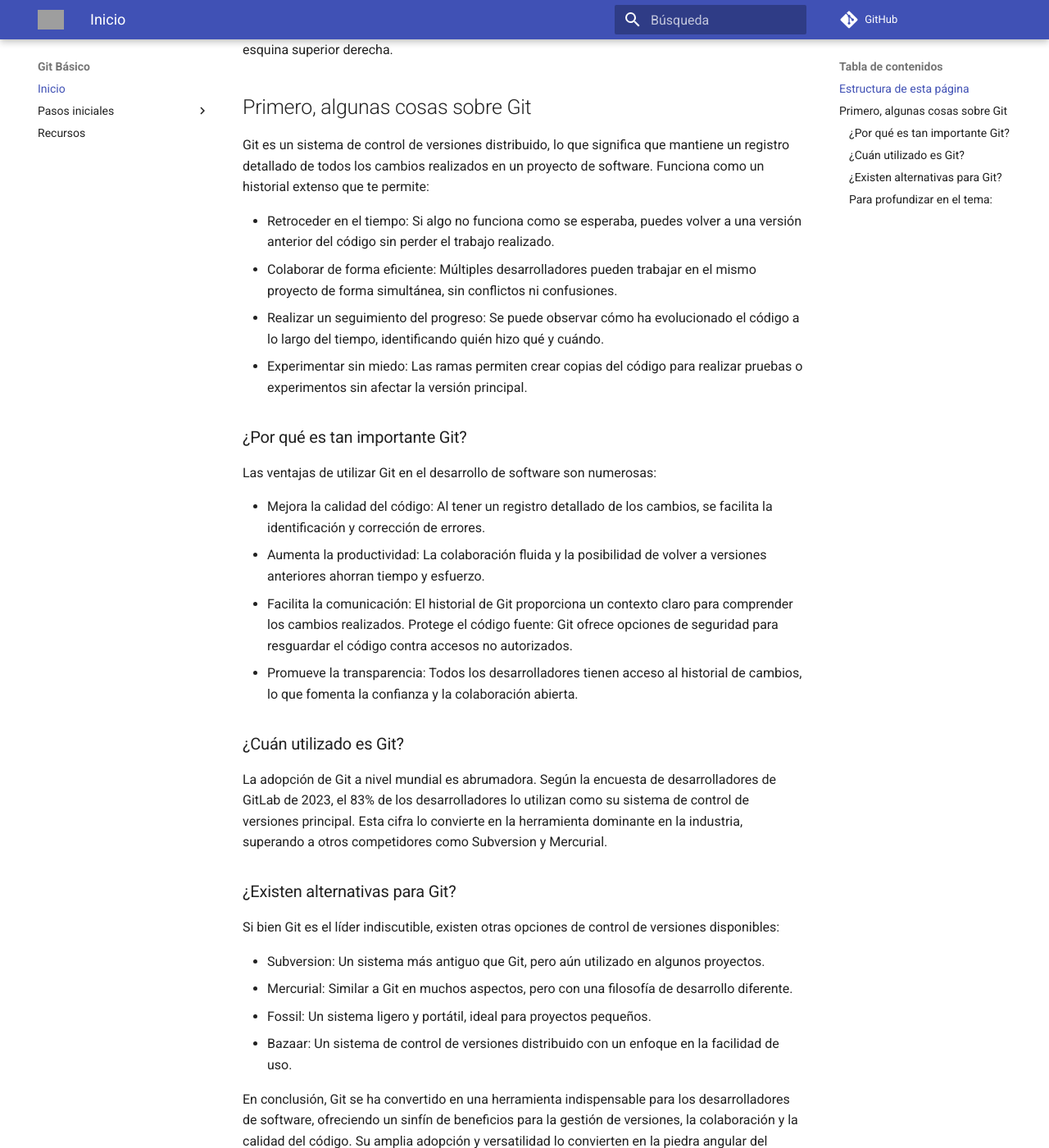
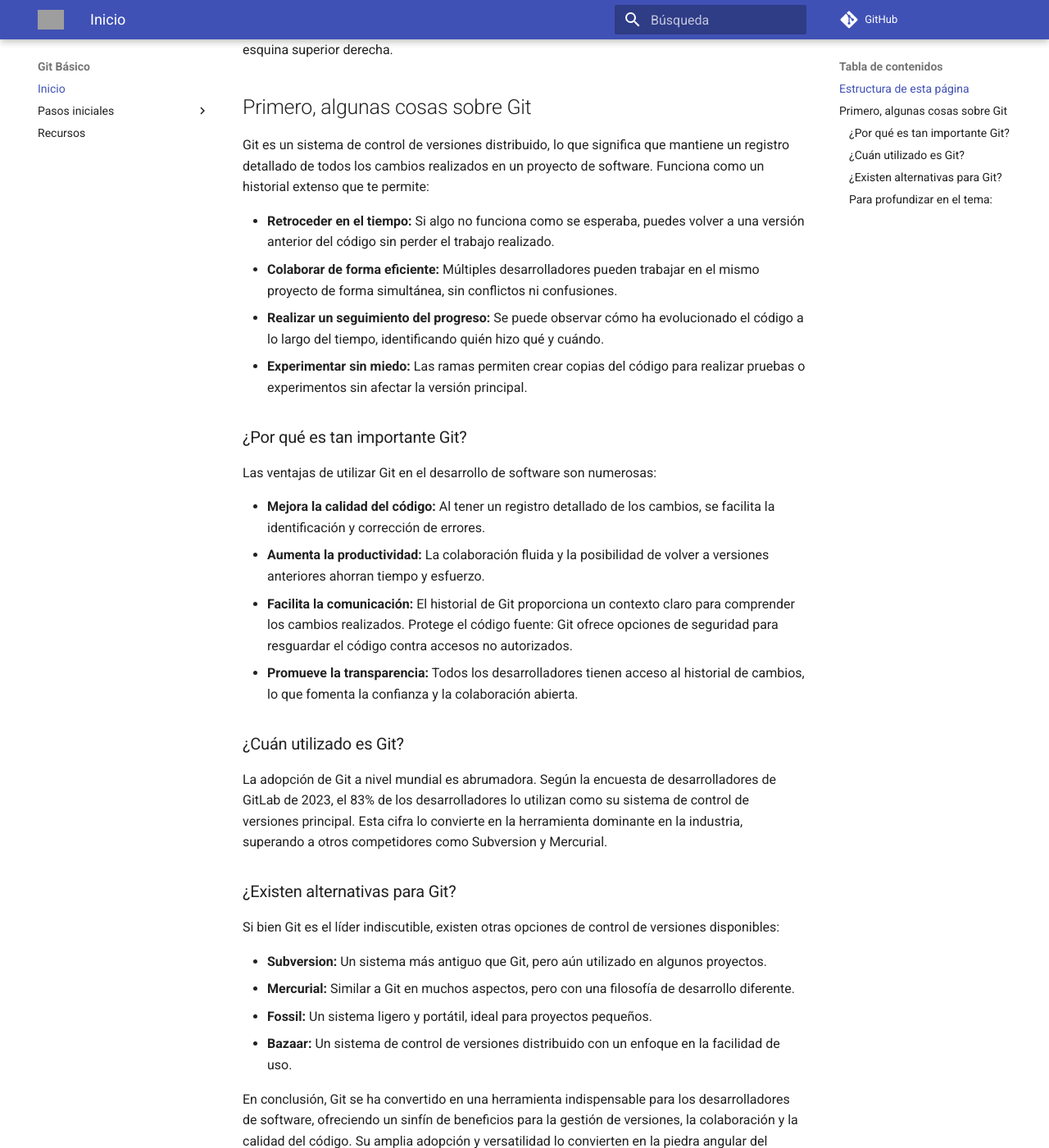
Before and after one commit to gabrielbaute/notas-de-git, an MkDocs documentation site: the page built from docs/index.md, in a window 1280 px wide and 1400 px high, scrolled down 687 px. Shown: the whole window at 82% size. Built offline with MkDocs 1.6.1 and Material for MkDocs 9.7.7, drawn with Linux system fonts in a browser that asks for light colours; comment, search, counter and statistics services are not loaded; grey boxes are pictures that could not be loaded.

```diff
--- a/docs/index.md
+++ b/docs/index.md
@@ -20,20 +20,20 @@ Este mismo contenido puede accederse desde el menú superior, en la sección **P
 
 Git es un sistema de control de versiones distribuido, lo que significa que mantiene un registro detallado de todos los cambios realizados en un proyecto de software. Funciona como un historial extenso que te permite:
 
-* Retroceder en el tiempo: Si algo no funciona como se esperaba, puedes volver a una versión anterior del código sin perder el trabajo realizado.
-* Colaborar de forma eficiente: Múltiples desarrolladores pueden trabajar en el mismo proyecto de forma simultánea, sin conflictos ni confusiones.
-* Realizar un seguimiento del progreso: Se puede observar cómo ha evolucionado el código a lo largo del tiempo, identificando quién hizo qué y cuándo.
-* Experimentar sin miedo: Las ramas permiten crear copias del código para realizar pruebas o experimentos sin afectar la versión principal.
+* **Retroceder en el tiempo:** Si algo no funciona como se esperaba, puedes volver a una versión anterior del código sin perder el trabajo realizado.
+* **Colaborar de forma eficiente:** Múltiples desarrolladores pueden trabajar en el mismo proyecto de forma simultánea, sin conflictos ni confusiones.
+* **Realizar un seguimiento del progreso:** Se puede observar cómo ha evolucionado el código a lo largo del tiempo, identificando quién hizo qué y cuándo.
+* **Experimentar sin miedo:** Las ramas permiten crear copias del código para realizar pruebas o experimentos sin afectar la versión principal.
 
 ### ¿Por qué es tan importante Git?
 
 Las ventajas de utilizar Git en el desarrollo de software son numerosas:
 
-* Mejora la calidad del código: Al tener un registro detallado de los cambios, se facilita la identificación y corrección de errores.
-* Aumenta la productividad: La colaboración fluida y la posibilidad de volver a versiones anteriores ahorran tiempo y esfuerzo.
-* Facilita la comunicación: El historial de Git proporciona un contexto claro para comprender los cambios realizados.
+* **Mejora la calidad del código:** Al tener un registro detallado de los cambios, se facilita la identificación y corrección de errores.
+* **Aumenta la productividad:** La colaboración fluida y la posibilidad de volver a versiones anteriores ahorran tiempo y esfuerzo.
+* **Facilita la comunicación:** El historial de Git proporciona un contexto claro para comprender los cambios realizados.
 Protege el código fuente: Git ofrece opciones de seguridad para resguardar el código contra accesos no autorizados.
-* Promueve la transparencia: Todos los desarrolladores tienen acceso al historial de cambios, lo que fomenta la confianza y la colaboración abierta.
+* **Promueve la transparencia:** Todos los desarrolladores tienen acceso al historial de cambios, lo que fomenta la confianza y la colaboración abierta.
 
 ### ¿Cuán utilizado es Git?
 
@@ -43,10 +43,10 @@ La adopción de Git a nivel mundial es abrumadora. Según la encuesta de desarro
 
 Si bien Git es el líder indiscutible, existen otras opciones de control de versiones disponibles:
 
-* Subversion: Un sistema más antiguo que Git, pero aún utilizado en algunos proyectos.
-* Mercurial: Similar a Git en muchos aspectos, pero con una filosofía de desarrollo diferente.
-* Fossil: Un sistema ligero y portátil, ideal para proyectos pequeños.
-* Bazaar: Un sistema de control de versiones distribuido con un enfoque en la facilidad de uso.
+* **Subversion:** Un sistema más antiguo que Git, pero aún utilizado en algunos proyectos.
+* **Mercurial:** Similar a Git en muchos aspectos, pero con una filosofía de desarrollo diferente.
+* **Fossil:** Un sistema ligero y portátil, ideal para proyectos pequeños.
+* **Bazaar:** Un sistema de control de versiones distribuido con un enfoque en la facilidad de uso.
 
 En conclusión, Git se ha convertido en una herramienta indispensable para los desarrolladores de software, ofreciendo un sinfín de beneficios para la gestión de versiones, la colaboración y la calidad del código. Su amplia adopción y versatilidad lo convierten en la piedra angular del desarrollo de software moderno.
 
```
Also changed, not shown: docs/Autenticación ssh.md (+6 -6 lines), docs/Inicio de sesion.md (+3 -3 lines), docs/Recursos.md (+1 -0 lines).
